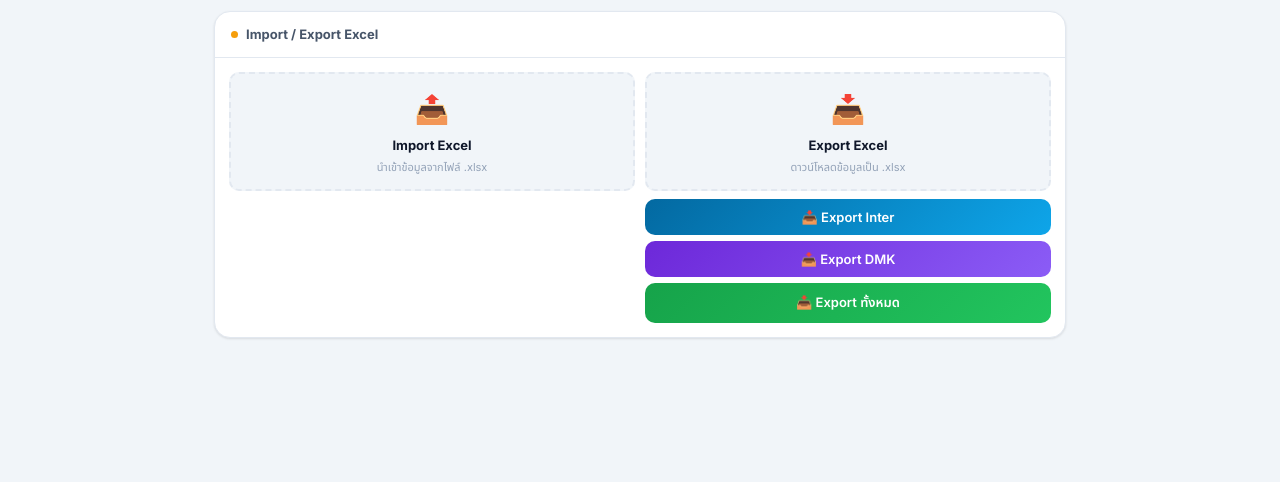
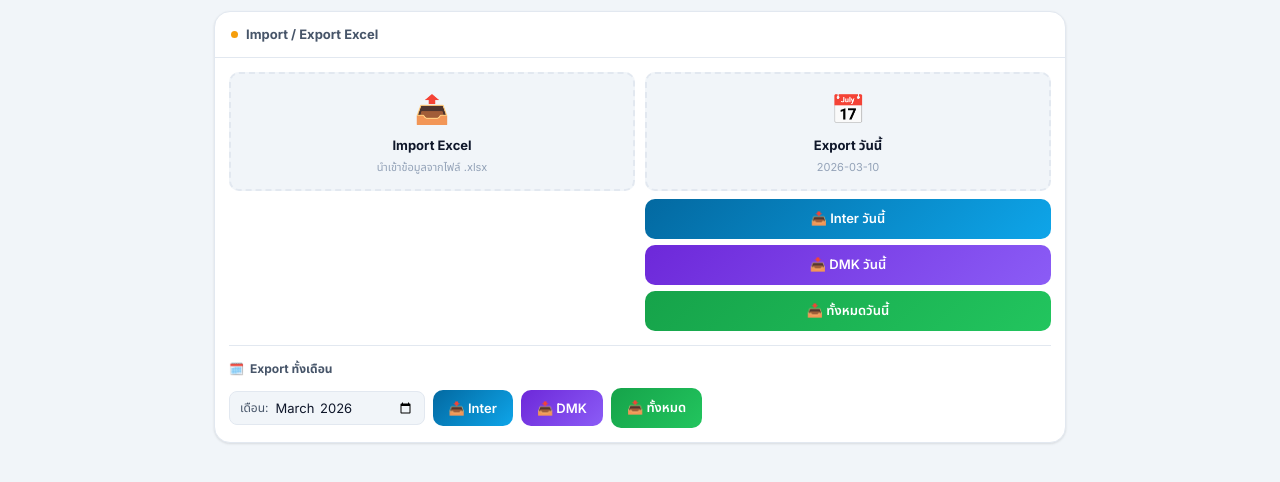
Before and after one commit to borbix-hubb/newlife-delivery, a website: page public/index.html in a window 1280 px wide. Shown: the part 436-918 px from the top of the page. Drawn offline with Linux system fonts and the light colour scheme; no server answers.

Commit message:
feat: export by month (Inter/DMK/all), fix import SSL error hint, month picker

```diff
--- a/public/index.html
+++ b/public/index.html
@@ -286,18 +286,34 @@ tr:hover td{background:#f8faff}
         <input type="file" id="importFile" accept=".xlsx,.xls" onchange="importExcel(this)">
         <div id="importStatus" style="margin-top:8px;font-size:11px;color:var(--tx3);text-align:center"></div>
       </div>
-      <!-- Export -->
+      <!-- Export วันนี้ -->
       <div>
         <div class="ie-box" style="cursor:default;pointer-events:none">
-          <div class="ie-ic">📥</div>
-          <div class="ie-title">Export Excel</div>
-          <div class="ie-sub">ดาวน์โหลดข้อมูลเป็น .xlsx</div>
+          <div class="ie-ic">📅</div>
+          <div class="ie-title">Export วันนี้</div>
+          <div class="ie-sub" id="exportDateLabel">วันที่ที่เลือก</div>
         </div>
         <div style="display:flex;flex-direction:column;gap:6px;margin-top:8px">
-          <button class="btn btn-inter" style="justify-content:center;width:100%" onclick="exportExcel('inter')">📥 Export Inter</button>
-          <button class="btn btn-dmk" style="justify-content:center;width:100%" onclick="exportExcel('dmk')">📥 Export DMK</button>
-          <button class="btn btn-green" style="justify-content:center;width:100%" onclick="exportBoth()">📥 Export ทั้งหมด</button>
+          <button class="btn btn-inter" style="justify-content:center;width:100%" onclick="exportExcel('inter')">📥 Inter วันนี้</button>
+          <button class="btn btn-dmk" style="justify-content:center;width:100%" onclick="exportExcel('dmk')">📥 DMK วันนี้</button>
+          <button class="btn btn-green" style="justify-content:center;width:100%" onclick="exportBoth()">📥 ทั้งหมดวันนี้</button>
         </div>
+      </div>
+    </div>
+
+    <!-- Export by Month -->
+    <div style="border-top:1px solid var(--bd);margin:0 14px;padding:14px 0">
+      <div style="font-size:12px;font-weight:700;color:var(--tx2);margin-bottom:10px;display:flex;align-items:center;gap:6px">
+        <span>🗓️</span> Export ทั้งเดือน
+      </div>
+      <div style="display:flex;align-items:center;gap:8px;flex-wrap:wrap">
+        <div style="display:flex;align-items:center;gap:6px;background:var(--bg);border:1.5px solid var(--bd);border-radius:8px;padding:7px 10px">
+          <span style="font-size:12px;color:var(--tx2);white-space:nowrap">เดือน:</span>
+          <input type="month" id="monthInput" style="border:none;background:transparent;font-size:13px;font-family:inherit;color:var(--tx);outline:none">
+        </div>
+        <button class="btn btn-inter" onclick="exportMonth('inter')">📥 Inter</button>
+        <button class="btn btn-dmk" onclick="exportMonth('dmk')">📥 DMK</button>
+        <button class="btn btn-green" onclick="exportMonth('')">📥 ทั้งหมด</button>
       </div>
     </div>
   </div>
@@ -357,12 +373,16 @@ let sessionDate = new Date().toISOString().slice(0,10)
 let searchQ = ''
 
 document.getElementById('dateInput').value = sessionDate
+document.getElementById('monthInput').value = sessionDate.slice(0,7)
+document.getElementById('exportDateLabel').textContent = sessionDate
 loadDate(sessionDate)
 
 // ── DATE ──
 async function loadDate(date) {
   sessionDate = date
   document.getElementById('dateInput').value = date
+  document.getElementById('exportDateLabel').textContent = date
+  document.getElementById('monthInput').value = date.slice(0,7)
   editingRow = { inter:-1, dmk:-1 }
   try {
     const res = await fetch(`/api/rows?date=${date}`)
@@ -595,6 +615,25 @@ async function exportBoth(){
   }catch(e){showToast('❌ '+e.message)}
 }
 
+// ── EXPORT MONTH ──
+async function exportMonth(c) {
+  const month = document.getElementById('monthInput').value
+  if (!month) return showToast('เลือกเดือนก่อนนะครับ')
+  const label = c || 'all'
+  const url = `/api/export/month?month=${month}${c ? '&carrier='+c : ''}`
+  try {
+    showToast(`⏳ กำลัง export เดือน ${month}...`)
+    const res = await fetch(url)
+    if (!res.ok) throw new Error('export failed')
+    const blob = await res.blob()
+    const a = document.createElement('a')
+    a.href = URL.createObjectURL(blob)
+    a.download = `newlife_${label}_${month}.xlsx`
+    a.click()
+    showToast(`📥 Export เดือน ${month} สำเร็จ!`)
+  } catch(e) { showToast('❌ ' + e.message) }
+}
+
 function showToast(msg){
   const t=document.getElementById('toast'); t.textContent=msg; t.classList.add('show')
   setTimeout(()=>t.classList.remove('show'),2800)
```
Also changed, not shown: server.js (+72 -1 lines).
